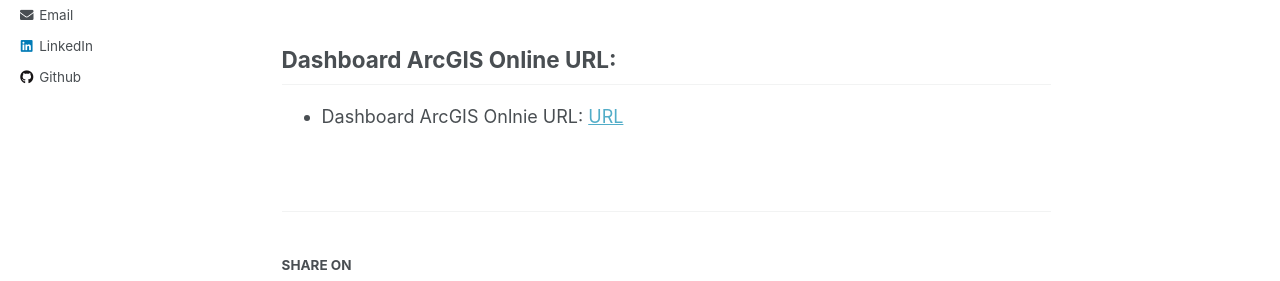
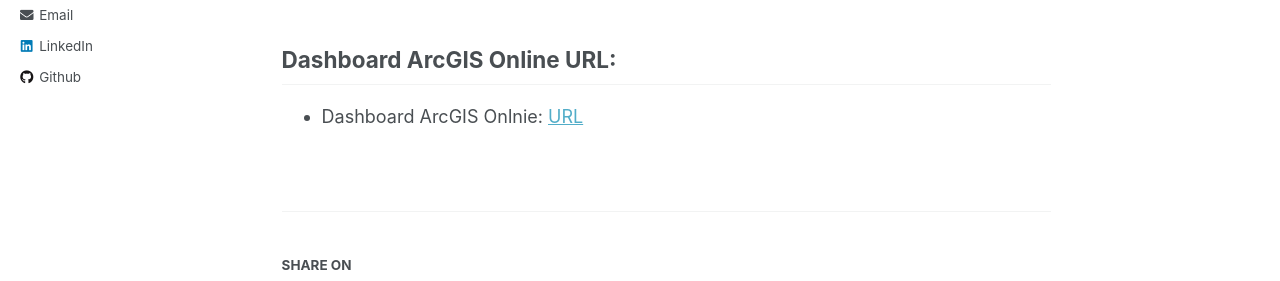
Before and after one commit to mandavaram/mandavaram.github.io, a Jekyll site: the page built from _portfolio/CrashData_Dashboard_ArcGISOnline.md, in a window 1280 px wide and 1188 px high. Shown: the part 568-849 px from the top of the window. Built offline with Jekyll 4.4.1, drawn with Linux system fonts in a browser that asks for light colours.

Commit message:
Update CrashData_Dashboard_ArcGISOnline.md

```diff
--- a/_portfolio/CrashData_Dashboard_ArcGISOnline.md
+++ b/_portfolio/CrashData_Dashboard_ArcGISOnline.md
@@ -14,4 +14,4 @@
 
 ## Dashboard ArcGIS Online URL:
 
- - Dashboard ArcGIS Onlnie URL: <a href="[https://sss-inc.maps.arcgis.com/apps/dashboards/0d9e80bf3570491fb2a8b1ccaceada1f](https://sss-inc.maps.arcgis.com/apps/dashboards/0d9e80bf3570491fb2a8b1ccaceada1f)">URL</a>
+ - Dashboard ArcGIS Onlnie: <a href="[https://sss-inc.maps.arcgis.com/apps/dashboards/0d9e80bf3570491fb2a8b1ccaceada1f](https://sss-inc.maps.arcgis.com/apps/dashboards/0d9e80bf3570491fb2a8b1ccaceada1f)">URL</a>
```
